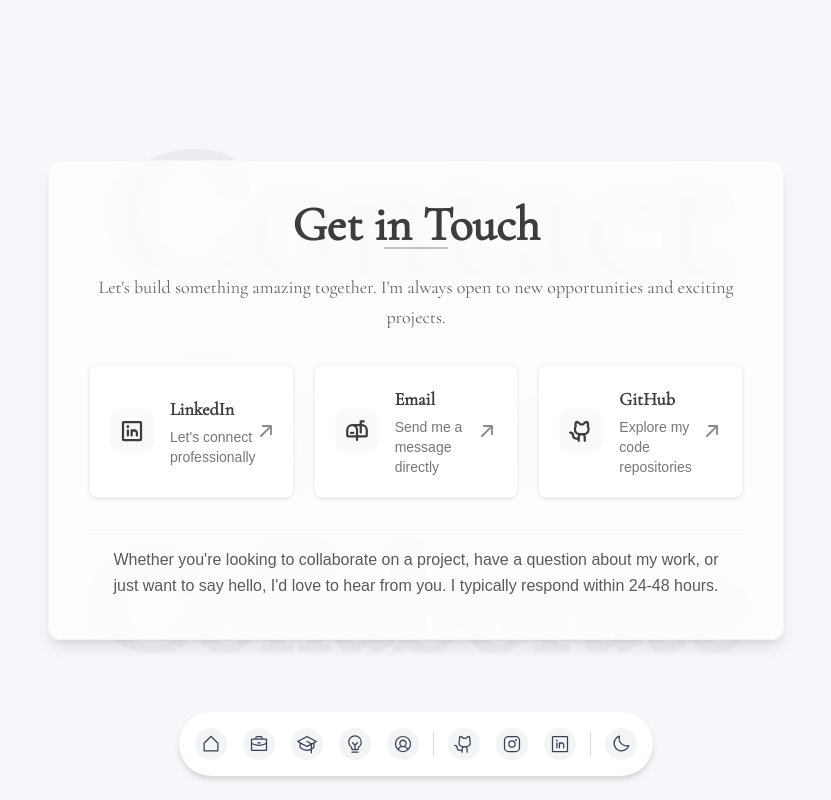
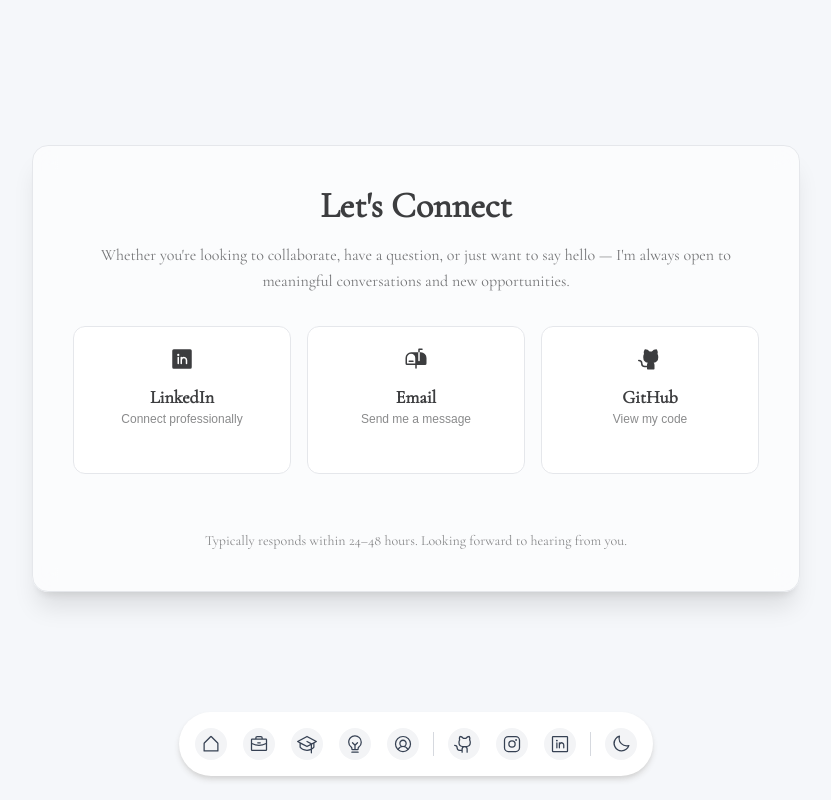
Before and after one commit to imdhruv99/Portfolio-FrontEnd, a Next.js app: page /contact in a window 1280 px wide. Shown: the whole page, without its empty margins (224-1055 px from the left). Built offline with nearby package versions, Linux system fonts and the light colour scheme.

Commit message:
[REMOVED] background texts

```diff
--- a/src/components/Contact/index.tsx
+++ b/src/components/Contact/index.tsx
@@ -22,171 +22,63 @@ const Contact = ({ isDarkTheme }: ContactProps) => {
     if (!mounted) return null;
 
     return (
-        <div className="relative w-full min-h-screen overflow-x-hidden overflow-y-auto py-6">
-            {/* Centered Background Text - Adjusted for iPhone SE */}
-            <div className="absolute inset-0 flex flex-col items-center justify-center pointer-events-none z-0 gap-[1.5vw] sm:gap-[2.2vw]">
-                <div className={`text-[16vw] sm:text-[18vw] md:text-[18vw] lg:text-[15vw] font-serif font-extrabold ${isDarkTheme ? 'opacity-[0.1]' : 'opacity-[0.05]'} text-center leading-none transition-colors`}>
-                    Contact
-                </div>
-                <div className={`text-[14vw] sm:text-[16vw] md:text-[16vw] lg:text-[13vw] font-serif font-extrabold ${isDarkTheme ? 'opacity-[0.08]' : 'opacity-[0.04]'} text-center leading-none transition-colors`}>
-                    Connect
-                </div>
-                <div className={`text-[12vw] sm:text-[14vw] md:text-[14vw] lg:text-[11vw] font-serif font-extrabold ${isDarkTheme ? 'opacity-[0.06]' : 'opacity-[0.03]'} text-center leading-none transition-colors`}>
-                    Collaborate
-                </div>
-            </div>
+        <div className="relative w-full min-h-screen py-12 px-4 sm:px-6 lg:px-8 bg-transparent">
+            <div className="flex flex-col items-center justify-center min-h-[80vh] max-w-3xl mx-auto text-center z-10">
+                <div className={`backdrop-blur-md rounded-2xl shadow-xl px-6 sm:px-10 py-10 w-full border ${isDarkTheme ? 'bg-white/5 border-white/10' : 'bg-white/60 border-gray-200'} transition-colors`}>
+                    <h1 className="text-3xl sm:text-4xl font-serif font-bold mb-4">
+                        Let&apos;s Connect
+                    </h1>
+                    <p className="text-sm sm:text-base opacity-70 mb-8 leading-relaxed font-serif">
+                        Whether you&apos;re looking to collaborate, have a question, or just want to say hello — I&apos;m always open to meaningful conversations and new opportunities.
+                    </p>
 
-            {/* Content Card - Centered with Flex */}
-            <div className="relative flex items-center justify-center z-10 min-h-[calc(100vh-3rem)]">
-                <div className="w-full max-w-3xl mx-auto px-3 sm:px-4">
-                    <div className={`${isDarkTheme ? 'dark:bg-black/10' : 'bg-white/70'} backdrop-blur-sm rounded-xl shadow-lg ${isDarkTheme ? 'border border-white/10 dark:border-black/10' : 'border border-gray-100'} p-4 sm:p-6 md:p-8 lg:p-10`}>
-                        <h1 className="text-2xl sm:text-3xl md:text-4xl lg:text-5xl font-bold font-serif text-center mb-4 sm:mb-6 relative">
-                            <span className="block w-fit mx-auto">
-                                Get in Touch
-                                <span className="absolute bottom-0 left-1/2 transform -translate-x-1/2 w-12 sm:w-16 h-0.5 bg-current opacity-30 mt-2"></span>
-                            </span>
-                        </h1>
-                        <p className="text-sm sm:text-base md:text-lg text-center opacity-80 max-w-2xl mx-auto mb-6 sm:mb-8 font-serif leading-relaxed">
-                            Let&apos;s build something amazing together.
-                            I&apos;m always open to new opportunities and
-                            exciting projects.
-                        </p>
-
-                        <div className="flex flex-col sm:flex-col md:flex-row justify-center gap-3 sm:gap-4 md:gap-5 mb-6 sm:mb-8 w-full">
-                            {/* LinkedIn */}
+                    <div className="grid grid-cols-1 md:grid-cols-3 gap-4">
+                        {[
+                            {
+                                title: 'LinkedIn',
+                                text: 'Connect professionally',
+                                icon: <LinkedinLogo size={24} weight="fill" />,
+                                link: 'https://linkedin.com/in/imdhruv99',
+                            },
+                            {
+                                title: 'Email',
+                                text: 'Send me a message',
+                                icon: <Mailbox size={24} weight="fill" />,
+                                link: 'mailto:dhruvprajapati.work@gmail.com',
+                            },
+                            {
+                                title: 'GitHub',
+                                text: 'View my code',
+                                icon: <GithubLogo size={24} weight="fill" />,
+                                link: 'https://github.com/imdhruv99',
+                            },
+                        ].map((item, idx) => (
                             <a
-                                href="https://linkedin.com/in/imdhruv99"
+                                key={idx}
+                                href={item.link}
                                 target="_blank"
                                 rel="noopener noreferrer"
-                                className={`flex items-center p-3 sm:p-4 md:p-5 ${isDarkTheme ? 'bg-white/70 dark:bg-black/25' : 'bg-white/90 shadow-sm'} backdrop-blur-lg rounded-lg ${isDarkTheme ? 'border border-white/30 dark:border-white/5' : 'border border-gray-100'} transition-all duration-300 hover:translate-y-[-3px] hover:shadow-lg ${isDarkTheme ? 'hover:border-white/40 dark:hover:border-white/15' : 'hover:border-gray-200'} overflow-hidden relative w-full md:max-w-[280px] text-current no-underline group`}
+                                className={`group flex flex-col items-center text-center p-5 rounded-xl transition-transform duration-300 hover:-translate-y-1 ${isDarkTheme ? 'bg-white/10 border border-white/10' : 'bg-white/80 border border-gray-200'} backdrop-blur-lg`}
                             >
-                                <span className="absolute inset-0 bg-gradient-to-r from-transparent via-white/5 to-transparent -translate-x-full group-hover:translate-x-full transition-transform duration-700 ease-in-out"></span>
-                                <div className={`flex-shrink-0 mr-3 sm:mr-4 flex items-center justify-center w-9 h-9 sm:w-10 sm:h-10 md:w-11 md:h-11 rounded-xl ${isDarkTheme ? 'bg-white/30 dark:bg-white/5' : 'bg-gray-50'} transition-all duration-300 ${isDarkTheme ? 'group-hover:bg-white/15 dark:group-hover:bg-white/10' : 'group-hover:bg-gray-100'} group-hover:scale-105`}>
-                                    <LinkedinLogo
-                                        weight="bold"
-                                        size={20}
-                                        className="sm:hidden"
-                                    />
-                                    <LinkedinLogo
-                                        weight="bold"
-                                        size={24}
-                                        className="hidden sm:block"
-                                    />
+                                <div className="mb-3 text-primary">
+                                    {item.icon}
                                 </div>
-                                <div className="flex-grow text-left">
-                                    <h3 className="font-semibold text-base sm:text-lg font-serif mb-0 sm:mb-1">
-                                        LinkedIn
-                                    </h3>
-                                    <p className="text-xs sm:text-sm opacity-70">
-                                        Let&apos;s connect professionally
-                                    </p>
-                                </div>
-                                <div className="flex-shrink-0 opacity-60 transition-all duration-300 group-hover:opacity-100 group-hover:translate-x-1">
-                                    <ArrowUpRight
-                                        weight="bold"
-                                        size={18}
-                                        className="sm:hidden"
-                                    />
-                                    <ArrowUpRight
-                                        weight="bold"
-                                        size={20}
-                                        className="hidden sm:block"
-                                    />
-                                </div>
+                                <h3 className="text-lg font-semibold font-serif">
+                                    {item.title}
+                                </h3>
+                                <p className="text-xs opacity-60">{item.text}</p>
+                                <ArrowUpRight
+                                    size={18}
+                                    weight="bold"
+                                    className="mt-2 opacity-0 group-hover:opacity-100 transition-opacity"
+                                />
                             </a>
+                        ))}
+                    </div>
 
-                            {/* Email */}
-                            <a
-                                href="mailto:dhruvprajapati.work@gmail.com"
-                                className={`flex items-center p-3 sm:p-4 md:p-5 ${isDarkTheme ? 'bg-white/70 dark:bg-black/25' : 'bg-white/90 shadow-sm'} backdrop-blur-lg rounded-lg ${isDarkTheme ? 'border border-white/30 dark:border-white/5' : 'border border-gray-100'} transition-all duration-300 hover:translate-y-[-3px] hover:shadow-lg ${isDarkTheme ? 'hover:border-white/40 dark:hover:border-white/15' : 'hover:border-gray-200'} overflow-hidden relative w-full md:max-w-[280px] text-current no-underline group`}
-                            >
-                                <span className="absolute inset-0 bg-gradient-to-r from-transparent via-white/5 to-transparent -translate-x-full group-hover:translate-x-full transition-transform duration-700 ease-in-out"></span>
-                                <div className={`flex-shrink-0 mr-3 sm:mr-4 flex items-center justify-center w-9 h-9 sm:w-10 sm:h-10 md:w-11 md:h-11 rounded-xl ${isDarkTheme ? 'bg-white/30 dark:bg-white/5' : 'bg-gray-50'} transition-all duration-300 ${isDarkTheme ? 'group-hover:bg-white/15 dark:group-hover:bg-white/10' : 'group-hover:bg-gray-100'} group-hover:scale-105`}>
-                                    <Mailbox
-                                        weight="bold"
-                                        size={20}
-                                        className="sm:hidden"
-                                    />
-                                    <Mailbox
-                                        weight="bold"
-                                        size={24}
-                                        className="hidden sm:block"
-                                    />
-                                </div>
-                                <div className="flex-grow text-left">
-                                    <h3 className="font-semibold text-base sm:text-lg font-serif mb-0 sm:mb-1">
-                                        Email
-                                    </h3>
-                                    <p className="text-xs sm:text-sm opacity-70">
-                                        Send me a message directly
-                                    </p>
-                                </div>
-                                <div className="flex-shrink-0 opacity-60 transition-all duration-300 group-hover:opacity-100 group-hover:translate-x-1">
-                                    <ArrowUpRight
-                                        weight="bold"
-                                        size={18}
-                                        className="sm:hidden"
-                                    />
-                                    <ArrowUpRight
-                                        weight="bold"
-                                        size={20}
-                                        className="hidden sm:block"
-                                    />
-                                </div>
-                            </a>
-
-                            {/* GitHub */}
-                            <a
-                                href="https://github.com/imdhruv99"
-                                target="_blank"
-                                rel="noopener noreferrer"
-                                className={`flex items-center p-3 sm:p-4 md:p-5 ${isDarkTheme ? 'bg-white/70 dark:bg-black/25' : 'bg-white/90 shadow-sm'} backdrop-blur-lg rounded-lg ${isDarkTheme ? 'border border-white/30 dark:border-white/5' : 'border border-gray-100'} transition-all duration-300 hover:translate-y-[-3px] hover:shadow-lg ${isDarkTheme ? 'hover:border-white/40 dark:hover:border-white/15' : 'hover:border-gray-200'} overflow-hidden relative w-full md:max-w-[280px] text-current no-underline group`}
-                            >
-                                <span className="absolute inset-0 bg-gradient-to-r from-transparent via-white/5 to-transparent -translate-x-full group-hover:translate-x-full transition-transform duration-700 ease-in-out"></span>
-                                <div className={`flex-shrink-0 mr-3 sm:mr-4 flex items-center justify-center w-9 h-9 sm:w-10 sm:h-10 md:w-11 md:h-11 rounded-xl ${isDarkTheme ? 'bg-white/30 dark:bg-white/5' : 'bg-gray-50'} transition-all duration-300 ${isDarkTheme ? 'group-hover:bg-white/15 dark:group-hover:bg-white/10' : 'group-hover:bg-gray-100'} group-hover:scale-105`}>
-                                    <GithubLogo
-                                        weight="bold"
-                                        size={20}
-                                        className="sm:hidden"
-                                    />
-                                    <GithubLogo
-                                        weight="bold"
-                                        size={24}
-                                        className="hidden sm:block"
-                                    />
-                                </div>
-                                <div className="flex-grow text-left">
-                                    <h3 className="font-semibold text-base sm:text-lg font-serif mb-0 sm:mb-1">
-                                        GitHub
-                                    </h3>
-                                    <p className="text-xs sm:text-sm opacity-70">
-                                        Explore my code repositories
-                                    </p>
-                                </div>
-                                <div className="flex-shrink-0 opacity-60 transition-all duration-300 group-hover:opacity-100 group-hover:translate-x-1">
-                                    <ArrowUpRight
-                                        weight="bold"
-                                        size={18}
-                                        className="sm:hidden"
-                                    />
-                                    <ArrowUpRight
-                                        weight="bold"
-                                        size={20}
-                                        className="hidden sm:block"
-                                    />
-                                </div>
-                            </a>
-                        </div>
-
-                        <div className={`mt-6 sm:mt-8 max-w-2xl mx-auto leading-relaxed text-xs sm:text-sm md:text-base opacity-85 pt-3 sm:pt-4 ${isDarkTheme ? 'border-t border-white/10 dark:border-white/5' : 'border-t border-gray-100'}`}>
-                            <p className="text-center px-1 sm:px-2 md:px-4">
-                                Whether you&apos;re looking to collaborate on a
-                                project, have a question about my work, or just
-                                want to say hello, I&apos;d love to hear from
-                                you. I typically respond within 24-48 hours.
-                            </p>
-                        </div>
-                    </div>
+                    <p className="text-xs sm:text-sm opacity-60 mt-8 pt-6 border-t border-white/10 font-serif">
+                        Typically responds within 24–48 hours. Looking forward to hearing from you.
+                    </p>
                 </div>
             </div>
         </div>
```
